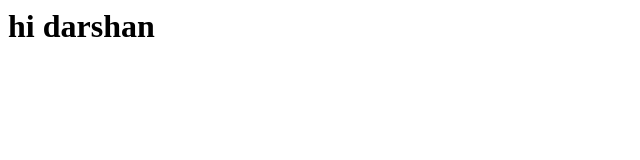
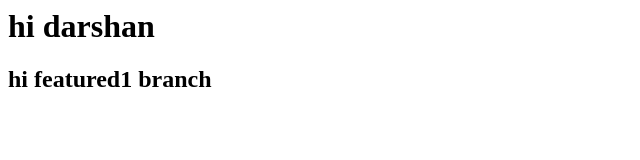
Before and after one commit to da9156/newrepo, a plain HTML site: page index.html in a window 1280 px wide. Shown: the whole page, without its empty margins (0-640 px from the left). Drawn offline with Linux system fonts and the light colour scheme.

Commit message:
added h2 on featured1 branch

```diff
--- a/index.html
+++ b/index.html
@@ -1 +1,2 @@
 <h1>hi darshan</h1>
+<h2>hi featured1 branch</h2>
```
